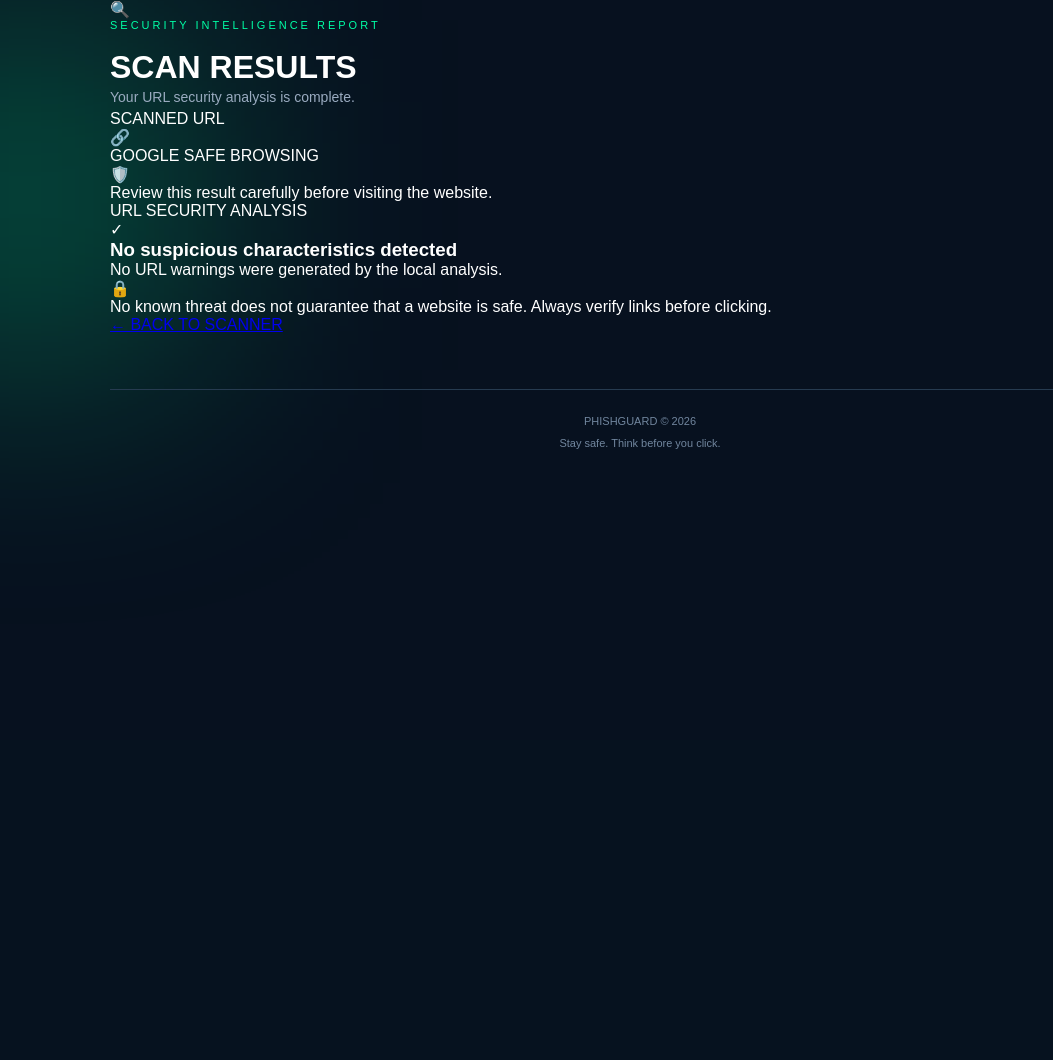
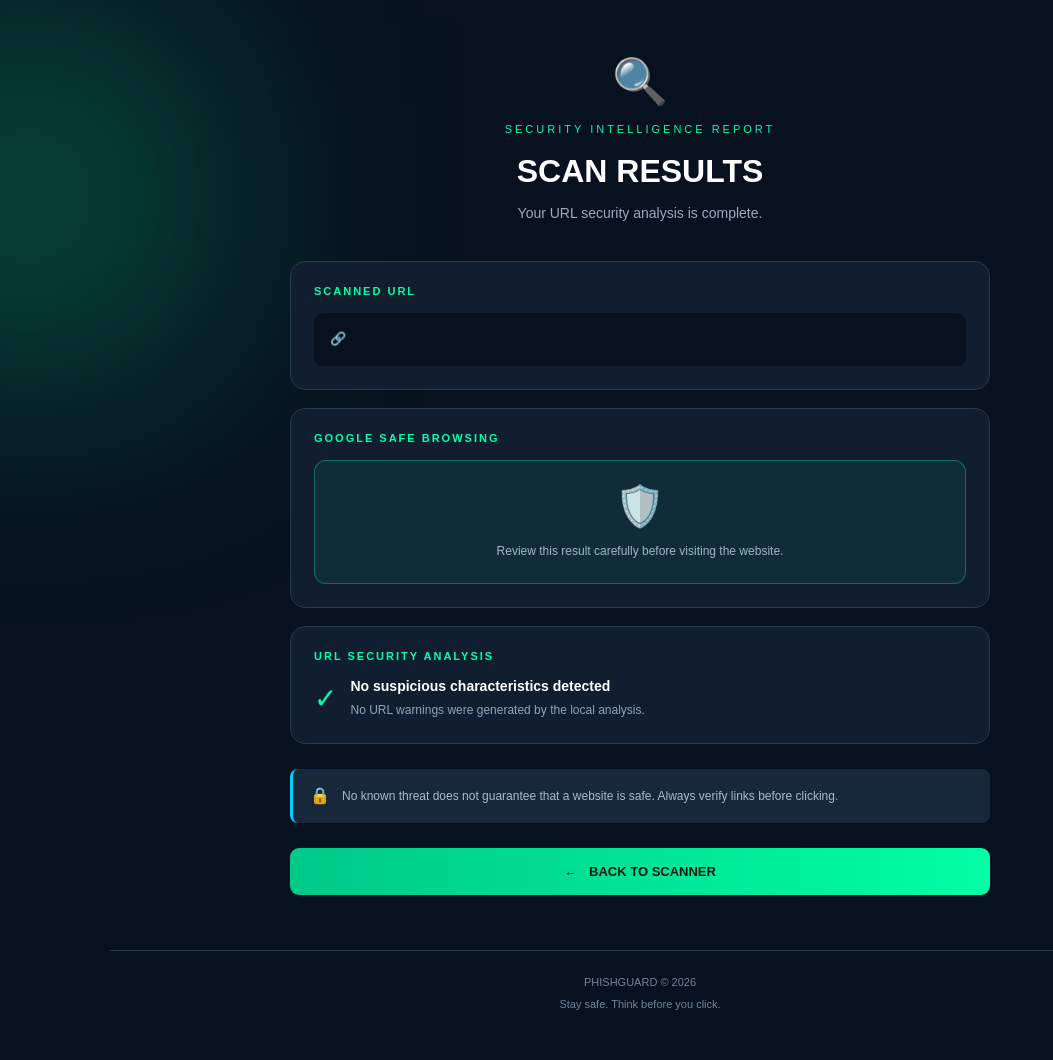
Before and after one commit to ade767/phishguard, a Flask app: template templates/result.html in a window 1280 px wide. Shown: the part 60-1120 px from the top of the page, without its empty margins (0-1053 px from the left). Before the commit the page ends 509 px from the top, so only its background shows below. Run offline with Flask 3, Linux system fonts and the light colour scheme; the template is opened without the code that fills it, so the values that code supplies are empty.

Commit message:
Update style.css

```diff
--- a/static/style.css
+++ b/static/style.css
@@ -394,3 +394,184 @@ footer {
     from { transform: translateX(-100%); }
     to { transform: translateX(250%); }
 }
+
+
+/* RESULTS PAGE */
+
+.results-container {
+    max-width: 700px;
+    margin: 55px auto;
+}
+
+.results-heading {
+    text-align: center;
+    margin-bottom: 35px;
+}
+
+.report-icon {
+    font-size: 45px;
+    display: block;
+    margin-bottom: 15px;
+}
+
+.results-heading h1 {
+    font-size: 32px;
+    margin-bottom: 12px;
+}
+
+.result-card {
+    background: #101e30;
+    border: 1px solid #263b50;
+    border-radius: 15px;
+    padding: 23px;
+    margin-bottom: 18px;
+}
+
+.result-label {
+    color: #00ffa6;
+    font-size: 11px;
+    letter-spacing: 2px;
+    margin-bottom: 16px;
+    font-weight: bold;
+}
+
+.scanned-url {
+    background: #07111f;
+    padding: 16px;
+    border-radius: 9px;
+    color: #b9cbdc;
+    font-size: 13px;
+    overflow-wrap: anywhere;
+    line-height: 1.6;
+}
+
+.threat-indicator {
+    padding: 22px;
+    border-radius: 12px;
+    text-align: center;
+}
+
+.threat-indicator.danger {
+    background: #ff333318;
+    border: 1px solid #ff4545;
+}
+
+.threat-indicator.neutral {
+    background: #00ffa610;
+    border: 1px solid #00ffa655;
+}
+
+.result-icon {
+    font-size: 40px;
+}
+
+.threat-indicator h2 {
+    font-size: 19px;
+    margin: 12px 0;
+    overflow-wrap: anywhere;
+}
+
+.threat-indicator.danger h2 {
+    color: #ff5555;
+}
+
+.threat-indicator.neutral h2 {
+    color: #00ffa6;
+}
+
+.threat-indicator p {
+    color: #a4b5c8;
+    font-size: 12px;
+    line-height: 1.6;
+}
+
+.warning-heading {
+    color: #ffbd59;
+    font-weight: bold;
+    margin-bottom: 15px;
+}
+
+.warning-list {
+    padding-left: 20px;
+    color: #d0dce8;
+}
+
+.warning-list li {
+    margin-bottom: 12px;
+    font-size: 13px;
+    line-height: 1.6;
+    overflow-wrap: anywhere;
+}
+
+.no-warnings {
+    display: flex;
+    align-items: center;
+    gap: 13px;
+}
+
+.no-warnings > span {
+    color: #00ffa6;
+    font-size: 28px;
+}
+
+.no-warnings h3 {
+    font-size: 14px;
+    margin-bottom: 7px;
+}
+
+.no-warnings p {
+    color: #91a4ba;
+    font-size: 12px;
+    line-height: 1.6;
+}
+
+.security-notice {
+    display: flex;
+    align-items: flex-start;
+    gap: 12px;
+    padding: 17px;
+    background: #17283b;
+    border-left: 3px solid #00cfff;
+    border-radius: 8px;
+    margin: 25px 0;
+}
+
+.security-notice p {
+    color: #a9bacd;
+    font-size: 12px;
+    line-height: 1.7;
+}
+
+.result-back-button {
+    display: flex;
+    justify-content: center;
+    align-items: center;
+    gap: 12px;
+    padding: 16px;
+    background: linear-gradient(90deg, #00c987, #00ffa6);
+    color: #061a17;
+    border-radius: 9px;
+    text-decoration: none;
+    font-size: 13px;
+    font-weight: bold;
+    transition: 0.3s;
+}
+
+.result-back-button:hover {
+    transform: translateY(-3px);
+    box-shadow: 0 5px 20px #00ffa644;
+}
+
+@media (max-width: 600px) {
+    .results-container {
+        margin: 40px auto;
+    }
+
+    .result-card {
+        padding: 19px;
+    }
+
+    .results-heading h1 {
+        font-size: 27px;
+    }
+        }
```
